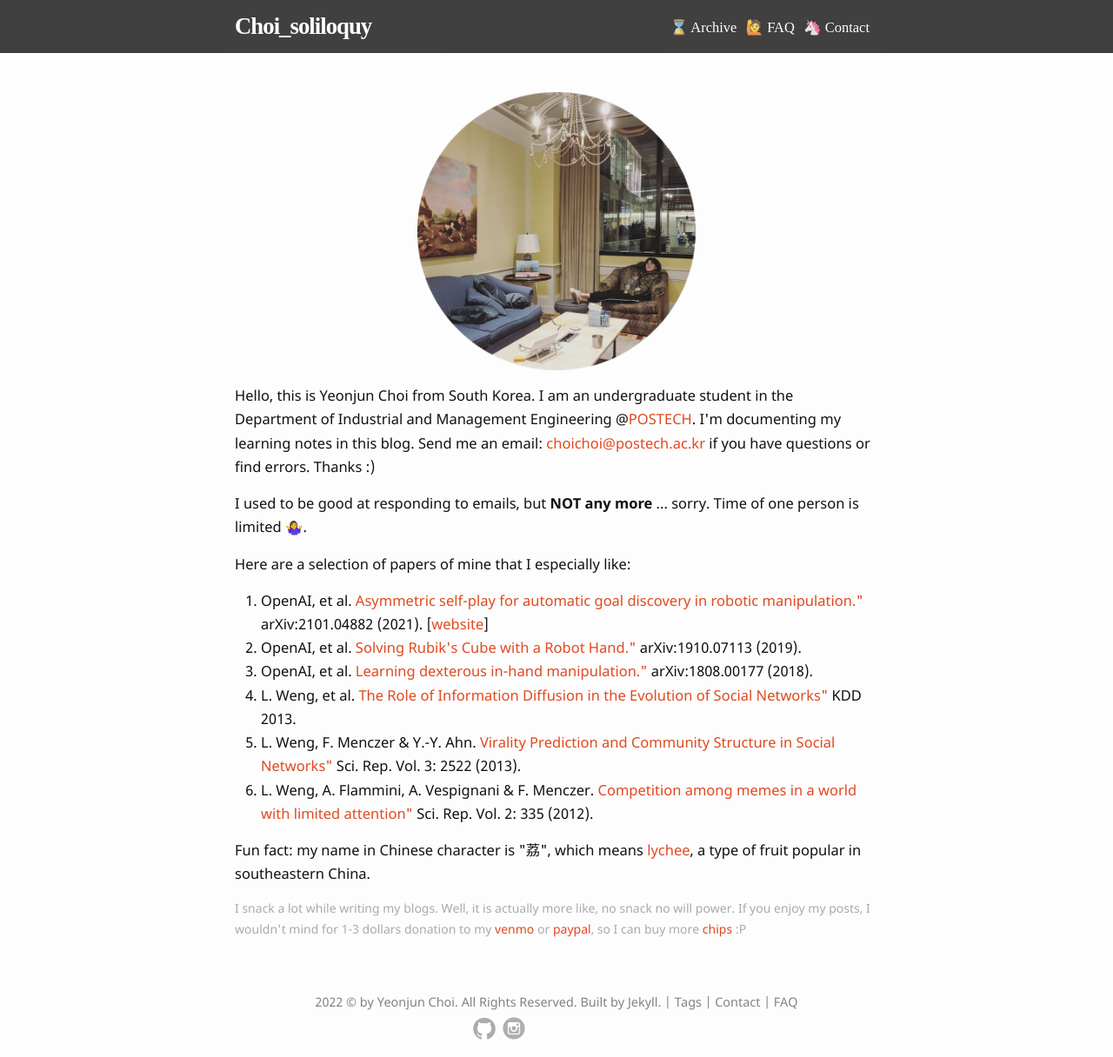
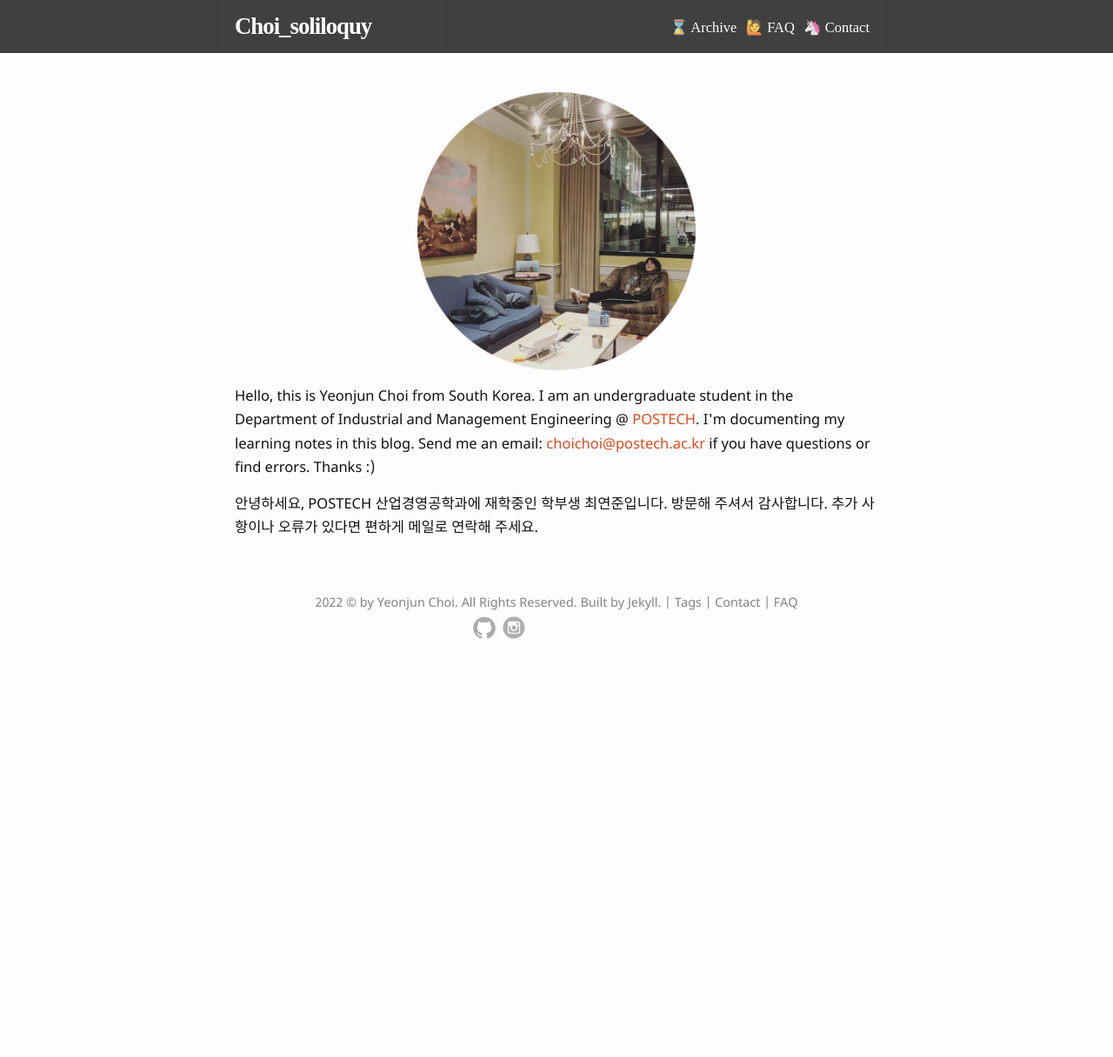
Before and after one commit to choipostech/choipostech.github.io, a Jekyll site: the page built from contact.html, in a window 1280 px wide. Shown: the whole page at 87% size. Built offline with Jekyll 4.4.1, drawn with Linux system fonts in a browser that asks for light colours; some web fonts are replaced; after the commit the page ends 900 px from its top, so only the background shows below that.

Commit message:
Update contact.html

```diff
--- a/contact.html
+++ b/contact.html
@@ -7,22 +7,8 @@ layout: default
 	<img src="{{ '/assets/images/profile_photo.png' | relative_url }}" width="320" height="320" />
 
 	<p></p>
-	<p>Hello, this is Yeonjun Choi from South Korea. I am an undergraduate student in the Department of Industrial and Management Engineering @<a href="https://postech.ac.kr/eng/" target="_blank">POSTECH</a>. I'm documenting my learning notes in this blog. Send me an email: <a href="choichoi@postech.ac.kr" target="_blank">choichoi@postech.ac.kr</a> if you have questions or find errors. Thanks :)</p>
+	<p>Hello, this is Yeonjun Choi from South Korea. I am an undergraduate student in the Department of Industrial and Management Engineering @ <a href="https://postech.ac.kr/eng/" target="_blank">POSTECH</a>. I'm documenting my learning notes in this blog. Send me an email: <a href="mailto:choichoi@postech.ac.kr">choichoi@postech.ac.kr</a> if you have questions or find errors. Thanks :)</p>
 
-	<p>I used to be good at responding to emails, but <b>NOT any more</b> ... sorry. Time of one person is limited 🤷‍♀️.</p>
+	<p>안녕하세요, POSTECH 산업경영공학과에 재학중인 학부생 최연준입니다. 방문해 주셔서 감사합니다. 추가 사항이나 오류가 있다면 편하게 메일로 연락해 주세요.</p>
 
-	<p>Here are a selection of papers of mine that I especially like:
-		<ol>
-		<li>OpenAI, et al. <a href="https://arxiv.org/abs/2101.04882">Asymmetric self-play for automatic goal discovery in robotic manipulation."</a> arXiv:2101.04882 (2021). [<a href="https://robotics-self-play.github.io/">website</a>]</li>
-		<li>OpenAI, et al. <a href="{{ '/assets/papers/solving-rubiks-cube.pdf' | relative_url }}">Solving Rubik's Cube with a Robot Hand."</a> arXiv:1910.07113 (2019).</li>
-		<li>OpenAI, et al. <a href="{{ '/assets/papers/learning-dexterity.pdf' | relative_url }}">Learning dexterous in-hand manipulation."</a> arXiv:1808.00177 (2018).</li>
-		<li>L. Weng, et al. <a href="{{ '/assets/papers/info-diffusion-network-evolution.pdf' | relative_url }}">The Role of Information Diffusion in the Evolution of Social Networks"</a> KDD 2013.</li>
-		<li>L. Weng, F. Menczer & Y.-Y. Ahn. <a href="{{ '/assets/papers/community-virality.pdf' | relative_url }}">Virality Prediction and Community Structure in Social Networks"</a> Sci. Rep. Vol. 3: 2522 (2013).</li>
-		<li>L. Weng, A. Flammini, A. Vespignani & F. Menczer. <a href="{{ '/assets/papers/competition-limited-attention.pdf' | relative_url }}">Competition among memes in a world with limited attention"</a> Sci. Rep. Vol. 2: 335 (2012).</li>
-		</ol>
-	</p>
-
-	<p>Fun fact: my name in Chinese character is "荔", which means <a href="https://en.wikipedia.org/wiki/Lychee" target="_blank">lychee</a>, a type of fruit popular in southeastern China.</p>
-
-	<p style="color: #aaaaaa; font-size: 85%;">I snack a lot while writing my blogs. Well, it is actually more like, no snack no will power. If you enjoy my posts, I wouldn't mind for 1-3 dollars donation to my <a href="https://venmo.com/lilianweng" target="_blank">venmo</a> or <a href="https://paypal.me/LilianWeng" target="_blank">paypal</a>, so I can buy more <a href="https://www.instagram.com/p/CAd9qnMD4Ps/" target="_blank">chips</a> :P</p>
 </div>
```
